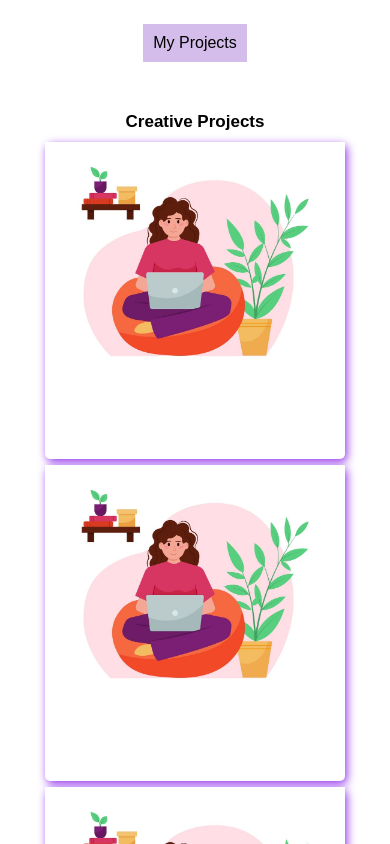
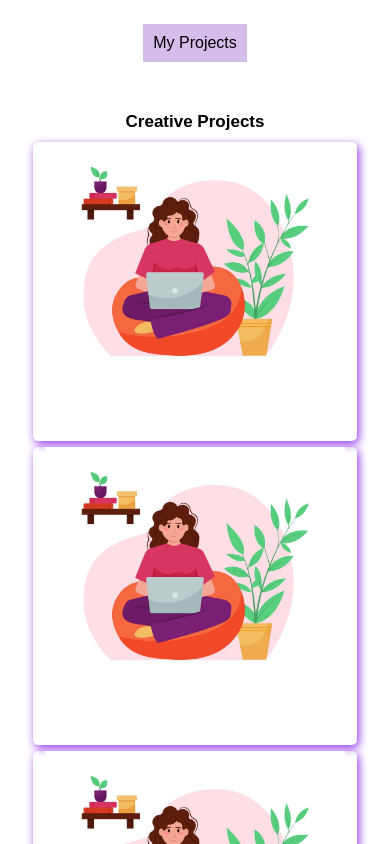
Before and after one commit to HauSianCing/my-portfolio, a React (Create React App) app: page / in a window 390 px wide. Shown: the part 1200-2044 px from the top of the page. Built offline with nearby package versions, Linux system fonts and the light colour scheme.

Commit message:
updated size in 402px

```diff
--- a/src/pages/Projects.css
+++ b/src/pages/Projects.css
@@ -69,7 +69,7 @@
     }
 
     .project {
-        padding: 0 50px;
+        padding: 0;
         display: flex;
         flex-direction: column;
         align-items: center;
```
